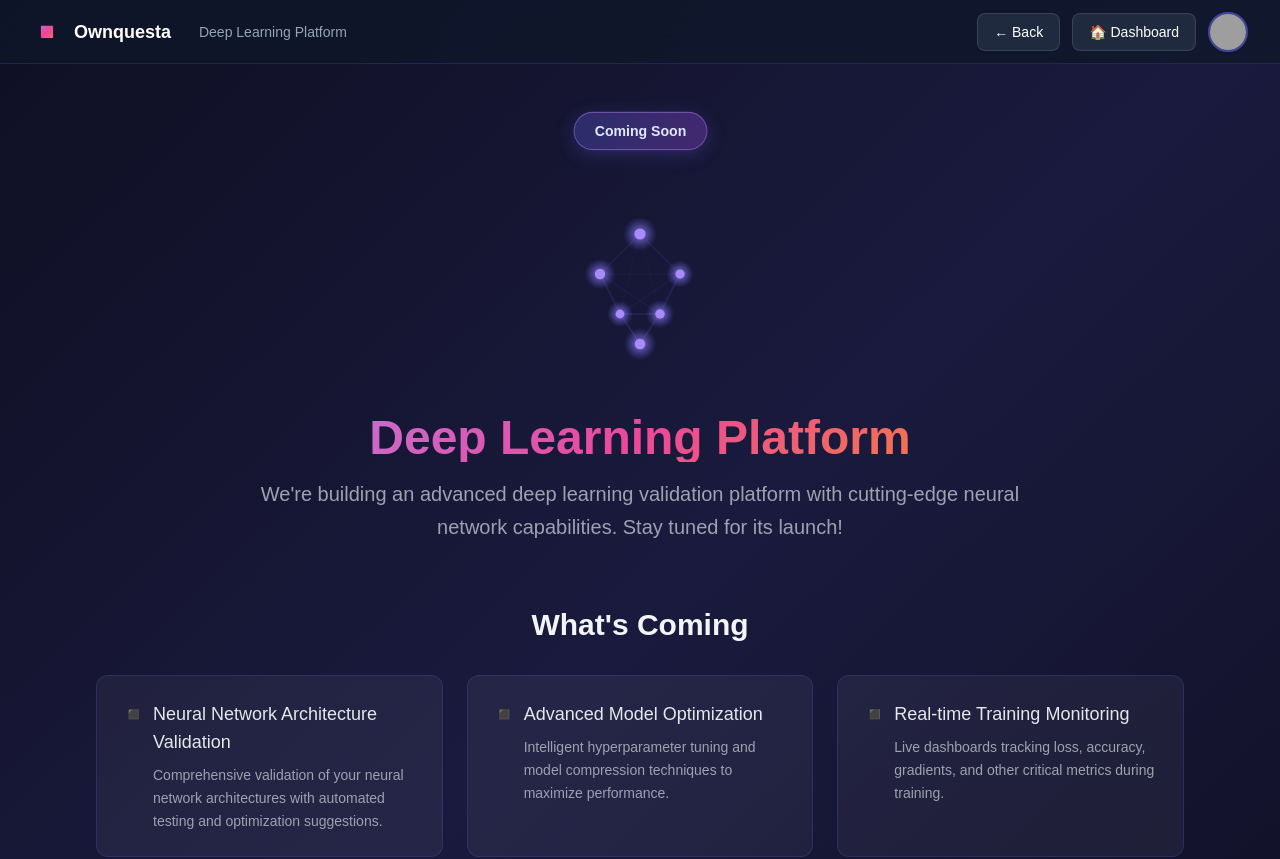
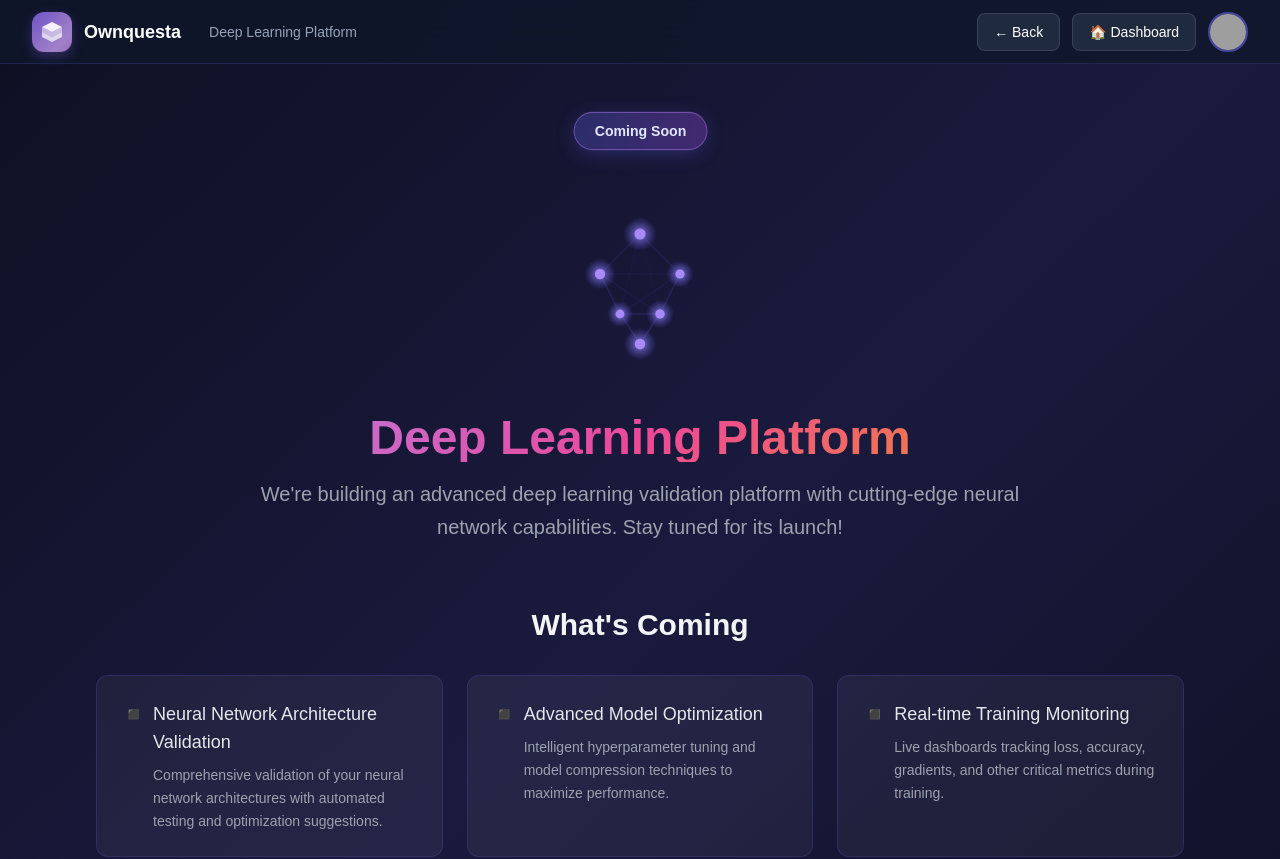
Before and after one commit to zeeelll/new_ownquesta, a Next.js app in the folder frontend/: page /dl in a window 1280 px wide. Shown: the top 859 px of the page. Built offline with nearby package versions, Linux system fonts and the light colour scheme; no server answers; grey boxes are pictures that could not be loaded.

Commit message:
same web app logo everywhere

```diff
--- a/frontend/app/dashboard/page.tsx
+++ b/frontend/app/dashboard/page.tsx
@@ -164,10 +164,17 @@ export default function DashboardPage() {
       {/* Navigation */}
       <nav className="fixed top-0 left-0 right-0 h-16 z-50 flex items-center justify-between px-8 bg-slate-900/80 backdrop-blur-xl border-b border-indigo-500/20">
         <div className="flex items-center gap-3">
-          <div className="text-2xl font-bold bg-gradient-to-r from-purple-400 via-pink-500 to-amber-500 bg-clip-text text-transparent">
-            ◾
-          </div>
-          <span className="text-lg font-bold text-white">Ownquesta</span>
+          <a href="/home" className="flex items-center gap-3">
+            <div className="w-10 h-10 bg-gradient-to-br from-[#6e54c8] to-[#7c49a9] rounded-xl flex items-center justify-center font-bold text-white relative overflow-hidden shadow-[0_4px_12px_rgba(110,84,200,0.4)]">
+              <div className="absolute inset-0 w-[150%] h-[150%] bg-gradient-to-br from-transparent via-[rgba(255,255,255,0.3)] to-transparent logo-shine" />
+              <svg width="24" height="24" viewBox="0 0 24 24" fill="none">
+                <path d="M12 2L2 7L12 12L22 7L12 2Z" fill="white" opacity="0.9"/>
+                <path d="M2 17L12 22L22 17V12L12 17L2 12V17Z" fill="white" opacity="0.7"/>
+                <path d="M12 12L2 7V12L12 17L22 12V7L12 12Z" fill="white" opacity="0.5"/>
+              </svg>
+            </div>
+            <span className="text-lg font-bold text-white">Ownquesta</span>
+          </a>
         </div>
         <div className="flex items-center gap-3">
           <button
@@ -290,7 +297,7 @@ export default function DashboardPage() {
           {/* Hero Section */}
           <div className="mb-10">
             <h1 className="text-3xl font-bold text-white mb-2">
-              Welcome Back, {user.name} ◐
+              Welcome, {user?.name ? user.name.split(' ')[0] : 'Friend'} — let’s build something extraordinary today.
             </h1>
             <p className="text-slate-300 text-sm mb-6">
               Manage your AI validation projects with advanced analytics and
--- a/frontend/app/dl/page.tsx
+++ b/frontend/app/dl/page.tsx
@@ -220,8 +220,17 @@ const DeepLearningPlatform: React.FC = () => {
       {/* Navigation Bar */}
       <nav className="fixed top-0 left-0 right-0 h-16 bg-slate-900/80 backdrop-blur-xl border-b border-indigo-500/20 z-50 flex items-center justify-between px-8">
         <div className="flex items-center gap-3">
-          <div className="text-2xl font-bold gradient-text">◾</div>
-          <span className="text-lg font-bold text-white">Ownquesta</span>
+          <a href="/home" className="flex items-center gap-3">
+            <div className="w-10 h-10 bg-gradient-to-br from-[#6e54c8] to-[#7c49a9] rounded-xl flex items-center justify-center font-bold text-white relative overflow-hidden shadow-[0_4px_12px_rgba(110,84,200,0.4)]">
+              <div className="absolute inset-0 w-[150%] h-[150%] bg-gradient-to-br from-transparent via-[rgba(255,255,255,0.3)] to-transparent logo-shine" />
+              <svg width="24" height="24" viewBox="0 0 24 24" fill="none">
+                <path d="M12 2L2 7L12 12L22 7L12 2Z" fill="white" opacity="0.9"/>
+                <path d="M2 17L12 22L22 17V12L12 17L2 12V17Z" fill="white" opacity="0.7"/>
+                <path d="M12 12L2 7V12L12 17L22 12V7L12 12Z" fill="white" opacity="0.5"/>
+              </svg>
+            </div>
+            <span className="text-lg font-bold text-white">Ownquesta</span>
+          </a>
           <span className="text-sm text-slate-400 ml-4">Deep Learning Platform</span>
         </div>
         <div className="flex items-center gap-3">
--- a/frontend/app/profile/page.tsx
+++ b/frontend/app/profile/page.tsx
@@ -125,10 +125,17 @@ export default function ProfilePage() {
       {/* Navigation Bar */}
       <nav className="fixed top-0 left-0 right-0 h-16 z-50 flex items-center justify-between px-8 bg-slate-900/80 backdrop-blur-xl border-b border-indigo-500/20">
         <div className="flex items-center gap-3">
-          <div className="text-2xl font-bold bg-gradient-to-r from-purple-400 via-pink-500 to-amber-500 bg-clip-text text-transparent">
-            ◾
-          </div>
-          <span className="text-lg font-bold text-white">Ownquesta</span>
+          <a href="/home" className="flex items-center gap-3">
+            <div className="w-10 h-10 bg-gradient-to-br from-[#6e54c8] to-[#7c49a9] rounded-xl flex items-center justify-center font-bold text-white relative overflow-hidden shadow-[0_4px_12px_rgba(110,84,200,0.4)]">
+              <div className="absolute inset-0 w-[150%] h-[150%] bg-gradient-to-br from-transparent via-[rgba(255,255,255,0.3)] to-transparent logo-shine" />
+              <svg width="24" height="24" viewBox="0 0 24 24" fill="none">
+                <path d="M12 2L2 7L12 12L22 7L12 2Z" fill="white" opacity="0.9"/>
+                <path d="M2 17L12 22L22 17V12L12 17L2 12V17Z" fill="white" opacity="0.7"/>
+                <path d="M12 12L2 7V12L12 17L22 12V7L12 12Z" fill="white" opacity="0.5"/>
+              </svg>
+            </div>
+            <span className="text-lg font-bold text-white">Ownquesta</span>
+          </a>
         </div>
         <div className="flex items-center gap-3">
           <button
```
